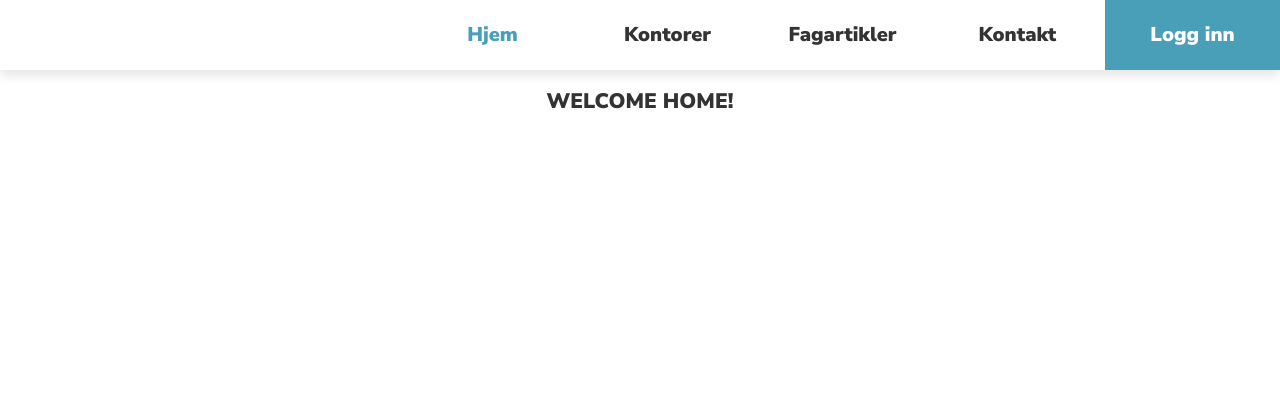
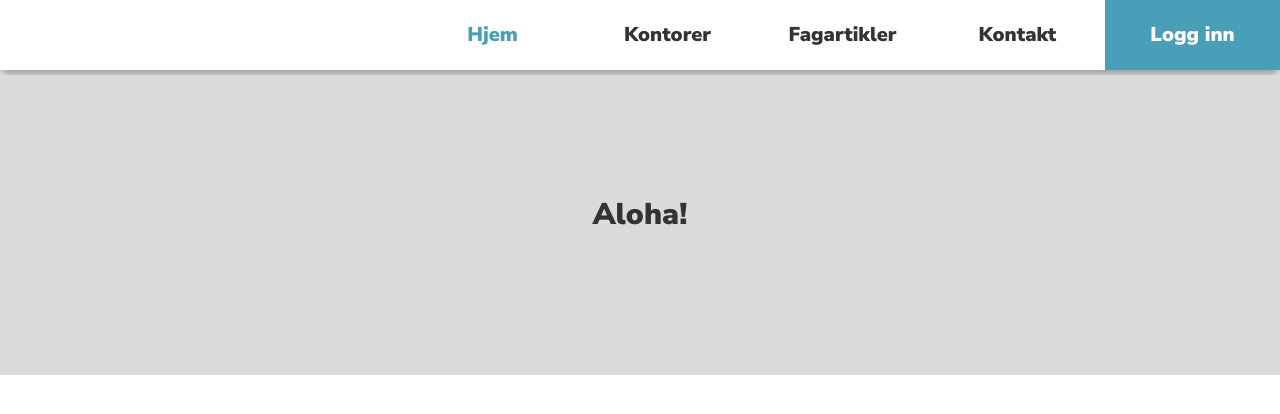
Before and after one commit to TheWoakus/WebApplikasjon-Eksamen, a React app in the folder client/: page / in a window 1280 px wide. Shown: the top 414 px of the page. Built offline with nearby package versions, Linux system fonts and the light colour scheme.

Commit message:
🤓 writing some code

```diff
--- a/client/src/assets/scss/style.scss
+++ b/client/src/assets/scss/style.scss
@@ -12,10 +12,3 @@
 body {
 	font-family: 'nunito sans';
 }
-
-.main_header {
-	box-shadow: 0px 6px 10px #00000019;
-}
-#test {
-	color: red;
-}
--- a/client/src/components/Header.jsx
+++ b/client/src/components/Header.jsx
@@ -10,6 +10,7 @@ const StyledHeader = styled.header`
 	grid-gap: 20px;
 
 	height: 70px;
+	box-shadow: 0px 6px 10px rgba(0,0,0,.4);
 `;
 const StyledH1 = styled.h1`
 	margin-left: 40px;
--- /dev/null
+++ b/client/src/components/PageHeader.jsx
@@ -0,0 +1,26 @@
+import React from 'react';
+import styled from 'styled-components';
+
+const Header = styled.header`
+	background-color: #dbdbdb;
+	height: 300px;
+`;
+
+const Title = styled.h1`
+	font-size: 30px;
+	text-align: center;
+	line-height: 280px;
+	margin: 5px;
+`;
+
+class PageHeader extends React.Component {
+  render() {
+    return (
+		<Header>
+			<Title>{this.props.title}</Title>
+		</Header>
+    )
+  }
+}
+
+export default PageHeader;
--- a/client/src/pages/Fagartikler.jsx
+++ b/client/src/pages/Fagartikler.jsx
@@ -2,7 +2,7 @@ import React from 'react';
 import { Link } from 'react-router-dom';
 
 
-class Enter extends React.Component {
+class Fagartikler extends React.Component {
 	render() {
 		return (
 			<>
@@ -16,4 +16,4 @@ class Enter extends React.Component {
 	}
 }
 
-export default Enter;
+export default Fagartikler;
--- a/client/src/pages/Hjem.jsx
+++ b/client/src/pages/Hjem.jsx
@@ -1,15 +1,16 @@
 import React from 'react';
-import { Link } from 'react-router-dom';
+import PageHeader from '../components/PageHeader';
 
 
-class Enter extends React.Component {
+
+class Hjem extends React.Component {
 	render() {
 		return (
 			<>
-				<h2>Welcome home!</h2>
+				<PageHeader title="Aloha!" />
 			</>
 		)
 	}
 }
 
-export default Enter;
+export default Hjem;
--- a/client/src/pages/Kontakt.jsx
+++ b/client/src/pages/Kontakt.jsx
@@ -2,7 +2,7 @@ import React from 'react';
 import { Link } from 'react-router-dom';
 
 
-class Enter extends React.Component {
+class Kontakt extends React.Component {
 	render() {
 		return (
 			<>
@@ -12,4 +12,4 @@ class Enter extends React.Component {
 	}
 }
 
-export default Enter;
+export default Kontakt;
--- a/client/src/pages/Kontorer.jsx
+++ b/client/src/pages/Kontorer.jsx
@@ -2,7 +2,7 @@ import React from 'react';
 import { Link } from 'react-router-dom';
 
 
-class Enter extends React.Component {
+class Kontorer extends React.Component {
 	render() {
 		return (
 			<>
@@ -12,4 +12,4 @@ class Enter extends React.Component {
 	}
 }
 
-export default Enter;
+export default Kontorer;
--- a/client/src/pages/Logginn.jsx
+++ b/client/src/pages/Logginn.jsx
@@ -2,7 +2,7 @@ import React from 'react';
 import { Link } from 'react-router-dom';
 
 
-class Enter extends React.Component {
+class Logginn extends React.Component {
 	render() {
 		return (
 			<>
@@ -12,4 +12,4 @@ class Enter extends React.Component {
 	}
 }
 
-export default Enter;
+export default Logginn;
```
Also changed, not shown: client/src/components/Title.jsx (deleted, +0 -14 lines), 1 other file (tests, documents, lock files or other folders).
